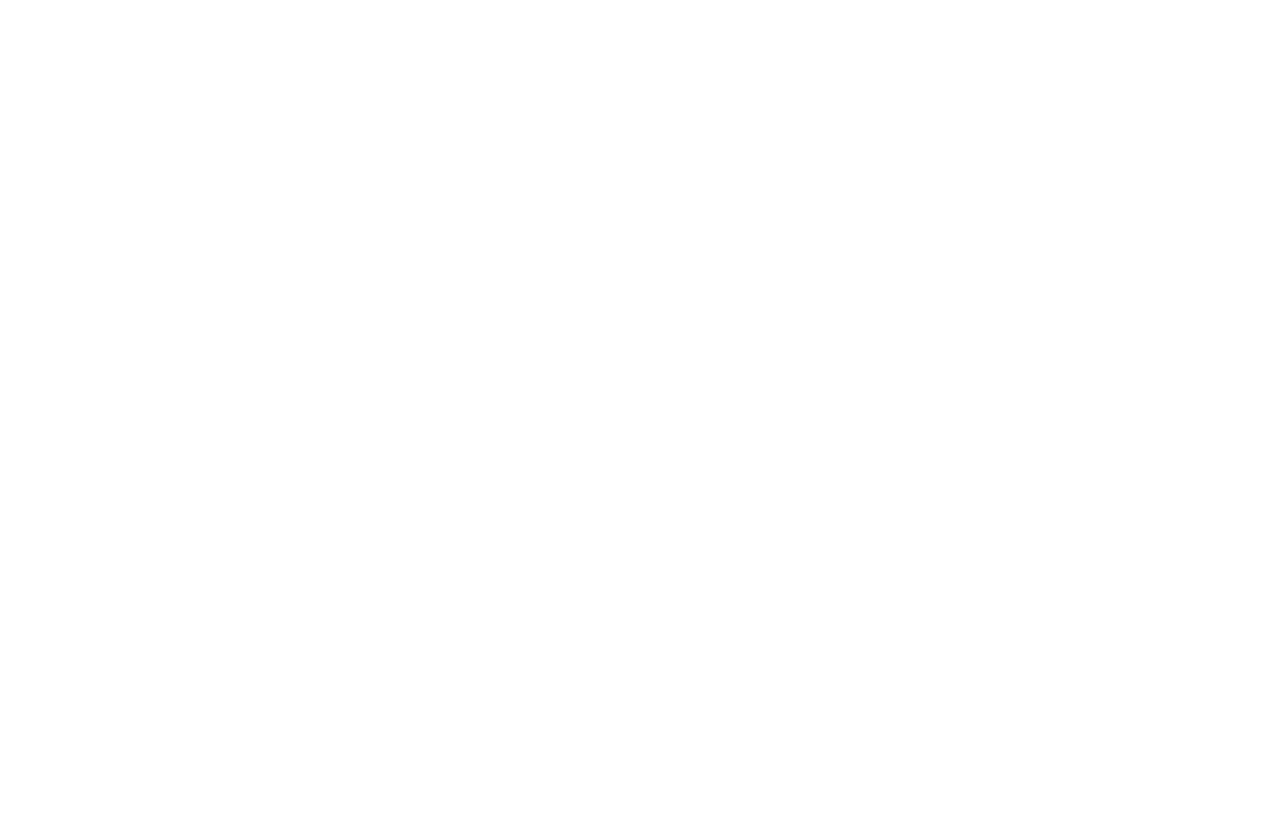
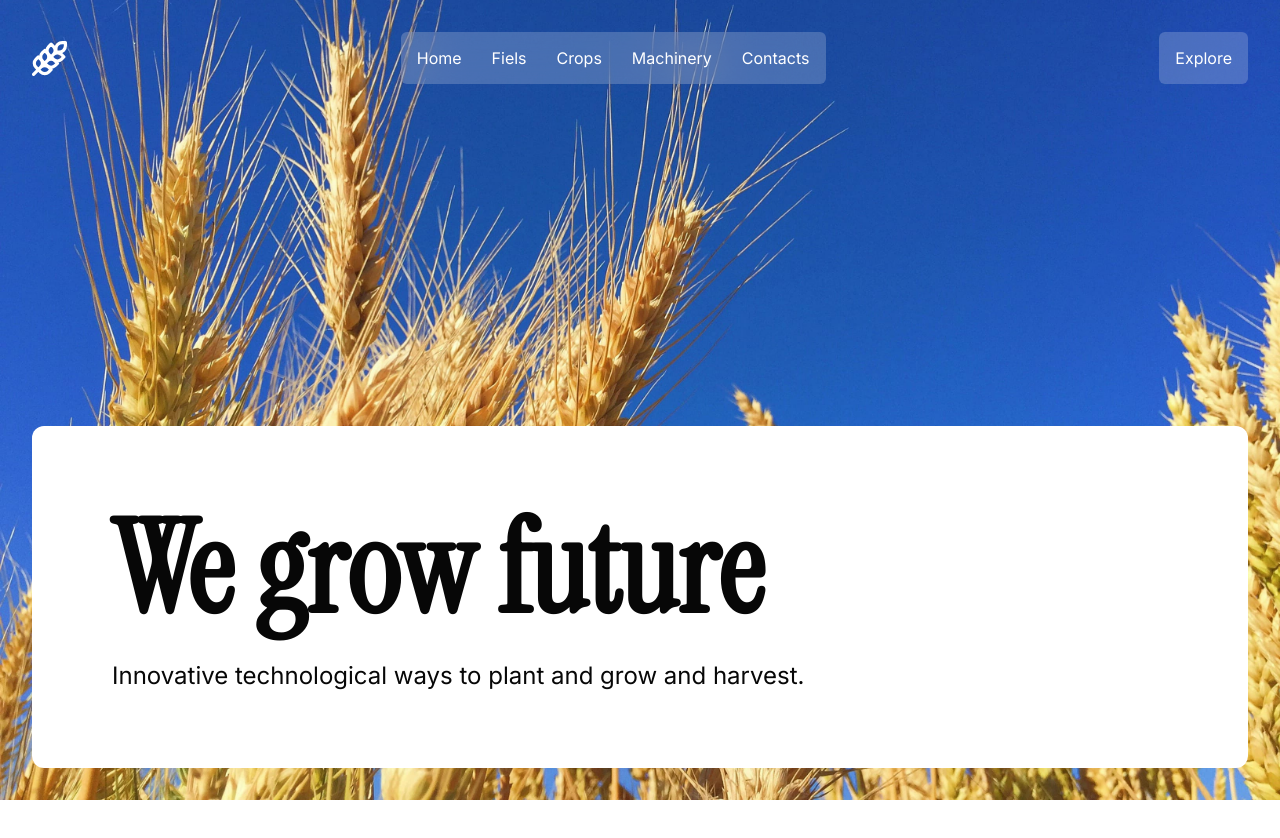
Before and after one commit to adamsparker/Farmland, a plain HTML site: page index.html in a window 1280 px wide. Before the commit the page ends 800 px from the top, so only its background shows below. Drawn offline with Linux system fonts and the light colour scheme.

Commit message:
Made first main block, also added intro for future updates

```diff
--- a/index.html
+++ b/index.html
@@ -4,9 +4,35 @@
     <meta charset="UTF-8">
     <meta name="viewport" content="width=device-width, initial-scale=1.0">
     <link rel="stylesheet" href="style.css">
-    <title>Document</title>
+    <link rel="icon" type="image/x-icon" href="assets/logo-icon-white.svg">
+    <title>Farmland | Future of agroculture</title>
 </head>
 <body>
+    <main class="main">
+        <header class="m-header">
+            <img src="assets/logo-icon-white.svg" class="mh-logo">
 
+            <div class="mh-inner">
+                <a href="#" class="mh-link">Home</a>
+                <a href="#" class="mh-link">Fiels</a>
+                <a href="#" class="mh-link">Crops</a>
+                <a href="#" class="mh-link">Machinery</a>
+                <a href="#" class="mh-link">Contacts</a>
+            </div>
+
+            <a href="#" class="mh-btn">Explore</a>
+        </header>
+
+        <div class="empty"></div>
+
+        <div class="m-inner">
+            <h1 class="m-title">We grow future</h1>
+            <p class="m-subtitle">Innovative technological ways to plant and grow and harvest.</p>
+        </div>
+    </main>
+
+    <section class="intro">
+
+    </section>
 </body>
 </html>
--- a/style.css
+++ b/style.css
@@ -0,0 +1,109 @@
+@import url('https://fonts.googleapis.com/css2?family=Instrument+Serif:ital@0;1&family=Inter:ital,opsz,wght@0,14..32,100..900;1,14..32,100..900&display=swap');
+
+/*
+ font-family: "Instrument Serif", serif;
+ font-family: "Inter", sans-serif;
+*/
+
+*,
+*::before,
+*::after {
+    box-sizing: border-box;
+    margin: 0;
+    padding: 0;
+}
+
+::-webkit-scrollbar {
+    width: 0;
+    background-color: transparent;
+}
+
+body {
+    font-family: "Inter", sans-serif;
+}
+
+h1, h2, h3, h4, h5, h6, p {
+    line-height: 1em;
+}
+
+a {
+    display: inline-block;
+    text-decoration: none;
+}
+
+/* MAIN */
+
+.main {
+    height: 100vh;
+    display: flex;
+    flex-direction: column;
+    justify-content: space-between;
+    align-items: center;
+
+    background: url(assets/main-bg.jpg) center bottom no-repeat;
+    background-size: cover;
+    padding: 2em;
+}
+
+.m-header {
+    display: flex;
+    justify-content: space-between;
+    width: 100%;
+    align-items: center;
+}
+
+.mh-inner {
+    background-color: rgba(255, 255, 255, 0.200);
+    padding: 1em;
+    border-radius: 6px;
+    display: flex;
+    gap: 30px;
+    backdrop-filter: blur(20px);
+}
+
+.mh-link {
+    color: white;
+}
+
+.mh-btn {
+    background-color: rgba(255, 255, 255, 0.200);
+    padding: 1em;
+    border-radius: 6px;
+    backdrop-filter: blur(20px);
+    color: white;
+}
+
+.m-inner {
+
+    padding: 5em;
+    border-radius: 12px;
+    display: flex;
+    flex-direction: column;
+    gap: 30px;
+    color: #070707;
+    background-color: white;
+    width: 100%;
+}
+
+.m-title {
+    font-size: 8em;
+    font-family: "Instrument Serif", serif;
+}
+
+.m-subtitle {
+    font-size: 1.5em;
+}
+
+.mh-logo {
+    height: 35px;
+    transition: .2s all;
+}
+
+.mh-logo:hover {
+    transform: rotate(-45deg);
+}
+
+.intro {
+    height: 100vh;
+    background-color: white;
+}
```
